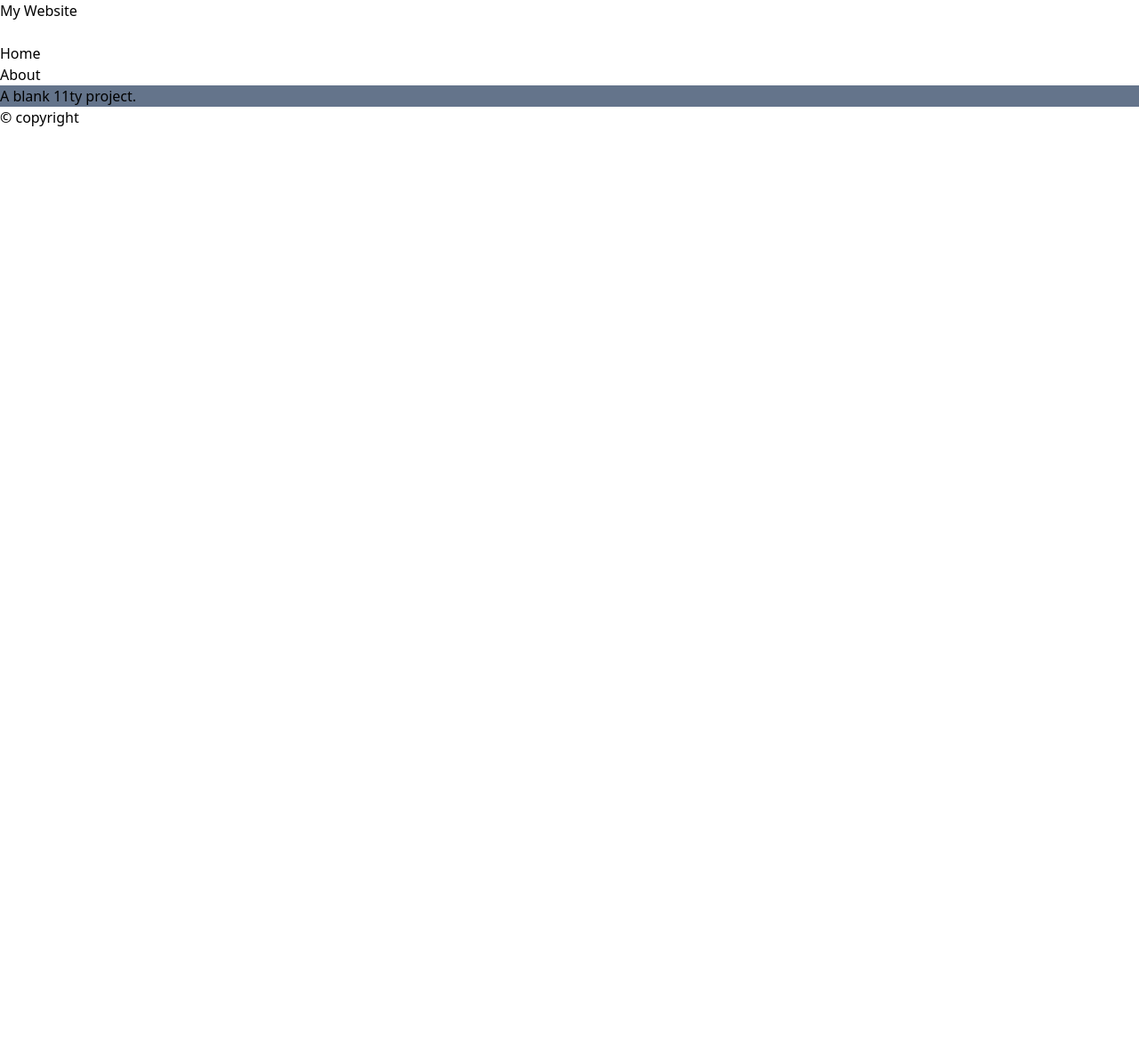
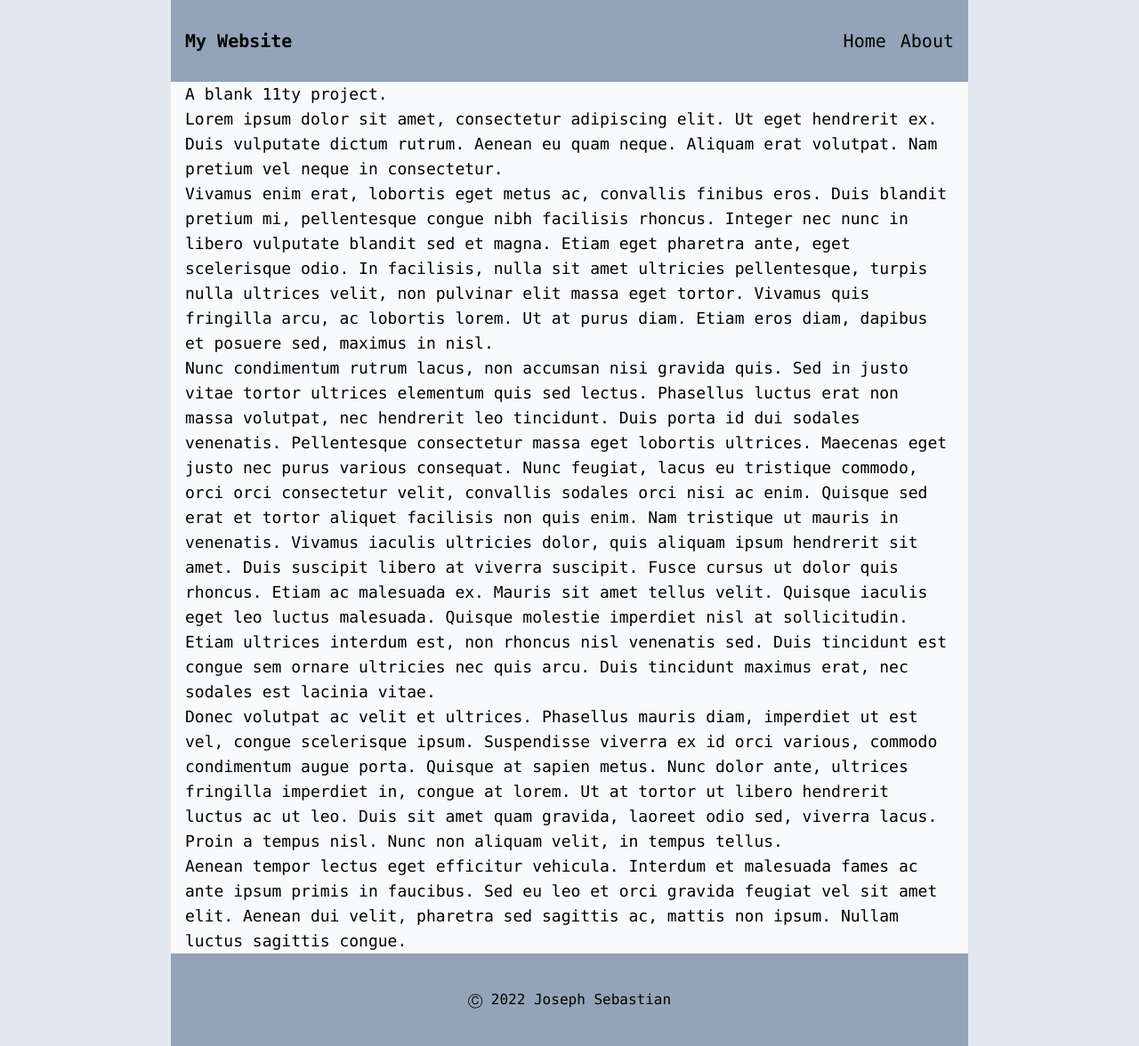
Before and after one commit to alkmst-xyz/website, an Eleventy site: page src/index.njk in a window 1280 px wide. Shown: the whole page at 89% size. Before the commit the page ends 800 px from the top, so only its background shows below. Built offline with nearby package versions, Linux system fonts and the light colour scheme; Eleventy itself is replaced by a stand-in of ours; files that its build step writes are made by us from their sources.

Commit message:
added basic styling

```diff
--- a/package.json
+++ b/package.json
@@ -13,7 +13,7 @@
     "build": "NODE_ENV=production npm-run-all clean build:tailwind build:eleventy"
   },
   "keywords": [],
-  "author": "",
+  "author": "Joseph Sebastian",
   "license": "ISC",
   "bugs": {
     "url": "https://github.com/josephsv96/website/issues"
--- a/src/_includes/footer.njk
+++ b/src/_includes/footer.njk
@@ -1,5 +1,5 @@
-<footer class="footer" role="contentinfo">
-    <div class="footer__inner container">
-        <span>&copy; copyright {{ build.timestamp }}</span>
+<footer class="flex justify-center py-10 text-base bg-slate-400" role="contentinfo">
+    <div>
+        <a href="/"> Ⓒ 2022 Joseph Sebastian {{ build.timestamp }}</a>
     </div>
 </footer>
--- a/src/_includes/header.njk
+++ b/src/_includes/header.njk
@@ -1,14 +1,15 @@
-<header class="header" role="banner">
-    <div class="header__inner container">
-        <div class="header__left">
+<header class="flex flex-row px-4 py-8 text-xl bg-slate-400">
+
+        <div class="flex-auto font-bold">
             My Website
         </div>
-        <div class="header__right">
 
+        <div class="header_nav">
             <nav class="nav js-nav" role="navigation" tabindex="-1">
+
                 {# Menu Toggle Button #}
                 <button
-                    class="nav__toggle js-nav-toggle"
+                    class="nav__toggle js-nav-toggle md:hidden"
                     aria-expanded="false"
                     aria-controls="nav-menu"
                 >
@@ -22,14 +23,14 @@
                 </button>
 
                 {# Nav Links  #}
-                <ul class="nav__menu js-nav-menu" id="nav-menu">
+                <ul class="hidden md:flex md:flex-row">
                 {%- for item in collections.all | eleventyNavigation -%}
                     {%- if item.url -%}
                         {%- set isCurrent = (item.url == page.url) -%}
                         {%- set isParent = item.url != '/' and item.url in page.url -%}
-                        <li class="nav__item{% if isCurrent or isParent %} nav__item--active{% endif %}">
+                        <li class="ml-4{% if isCurrent or isParent %} nav__item--active{% endif %}">
                             <a
-                                class="nav__link"
+                                class="nav_link"
                                 href="{% if isCurrent %}#main{% else %}{{ item.url | url }}{% endif %}"
                                 {% if isCurrent %}aria-current="page"{% endif %}
                             >
@@ -41,7 +42,6 @@
                 </ul>
 
             </nav>
+        </div>
 
-        </div>
-    </div>
 </header>
--- a/src/css/tailwind.css
+++ b/src/css/tailwind.css
@@ -1,3 +1,13 @@
 @tailwind base;
 @tailwind components;
 @tailwind utilities;
+
+body {
+  @apply font-mono text-lg bg-slate-200;
+}
+.layout {
+  @apply bg-slate-300 container max-w-4xl mx-auto;
+}
+.main {
+  @apply px-4 bg-slate-50;
+}
--- a/src/index.njk
+++ b/src/index.njk
@@ -4,6 +4,54 @@ eleventyNavigation:
   key: Home
 ---
 
-<div class="bg-slate-500">
+<div>
   <h1>A blank 11ty project.</h1>
+
+  <p>
+          Lorem ipsum dolor sit amet, consectetur adipiscing elit. Ut eget
+          hendrerit ex. Duis vulputate dictum rutrum. Aenean eu quam neque.
+          Aliquam erat volutpat. Nam pretium vel neque in consectetur.
+        </p>
+        <p>
+          Vivamus enim erat, lobortis eget metus ac, convallis finibus eros.
+          Duis blandit pretium mi, pellentesque congue nibh facilisis rhoncus.
+          Integer nec nunc in libero vulputate blandit sed et magna. Etiam eget
+          pharetra ante, eget scelerisque odio. In facilisis, nulla sit amet
+          ultricies pellentesque, turpis nulla ultrices velit, non pulvinar elit
+          massa eget tortor. Vivamus quis fringilla arcu, ac lobortis lorem. Ut
+          at purus diam. Etiam eros diam, dapibus et posuere sed, maximus in
+          nisl.
+        </p>
+        <p>
+          Nunc condimentum rutrum lacus, non accumsan nisi gravida quis. Sed in
+          justo vitae tortor ultrices elementum quis sed lectus. Phasellus
+          luctus erat non massa volutpat, nec hendrerit leo tincidunt. Duis
+          porta id dui sodales venenatis. Pellentesque consectetur massa eget
+          lobortis ultrices. Maecenas eget justo nec purus various consequat.
+          Nunc feugiat, lacus eu tristique commodo, orci orci consectetur velit,
+          convallis sodales orci nisi ac enim. Quisque sed erat et tortor
+          aliquet facilisis non quis enim. Nam tristique ut mauris in venenatis.
+          Vivamus iaculis ultricies dolor, quis aliquam ipsum hendrerit sit
+          amet. Duis suscipit libero at viverra suscipit. Fusce cursus ut dolor
+          quis rhoncus. Etiam ac malesuada ex. Mauris sit amet tellus velit.
+          Quisque iaculis eget leo luctus malesuada. Quisque molestie imperdiet
+          nisl at sollicitudin. Etiam ultrices interdum est, non rhoncus nisl
+          venenatis sed. Duis tincidunt est congue sem ornare ultricies nec quis
+          arcu. Duis tincidunt maximus erat, nec sodales est lacinia vitae.
+        </p>
+        <p>
+          Donec volutpat ac velit et ultrices. Phasellus mauris diam, imperdiet
+          ut est vel, congue scelerisque ipsum. Suspendisse viverra ex id orci
+          various, commodo condimentum augue porta. Quisque at sapien metus.
+          Nunc dolor ante, ultrices fringilla imperdiet in, congue at lorem. Ut
+          at tortor ut libero hendrerit luctus ac ut leo. Duis sit amet quam
+          gravida, laoreet odio sed, viverra lacus. Proin a tempus nisl. Nunc
+          non aliquam velit, in tempus tellus.
+        </p>
+        <p>
+          Aenean tempor lectus eget efficitur vehicula. Interdum et malesuada
+          fames ac ante ipsum primis in faucibus. Sed eu leo et orci gravida
+          feugiat vel sit amet elit. Aenean dui velit, pharetra sed sagittis ac,
+          mattis non ipsum. Nullam luctus sagittis congue.
+        </p>
 </div>
```
